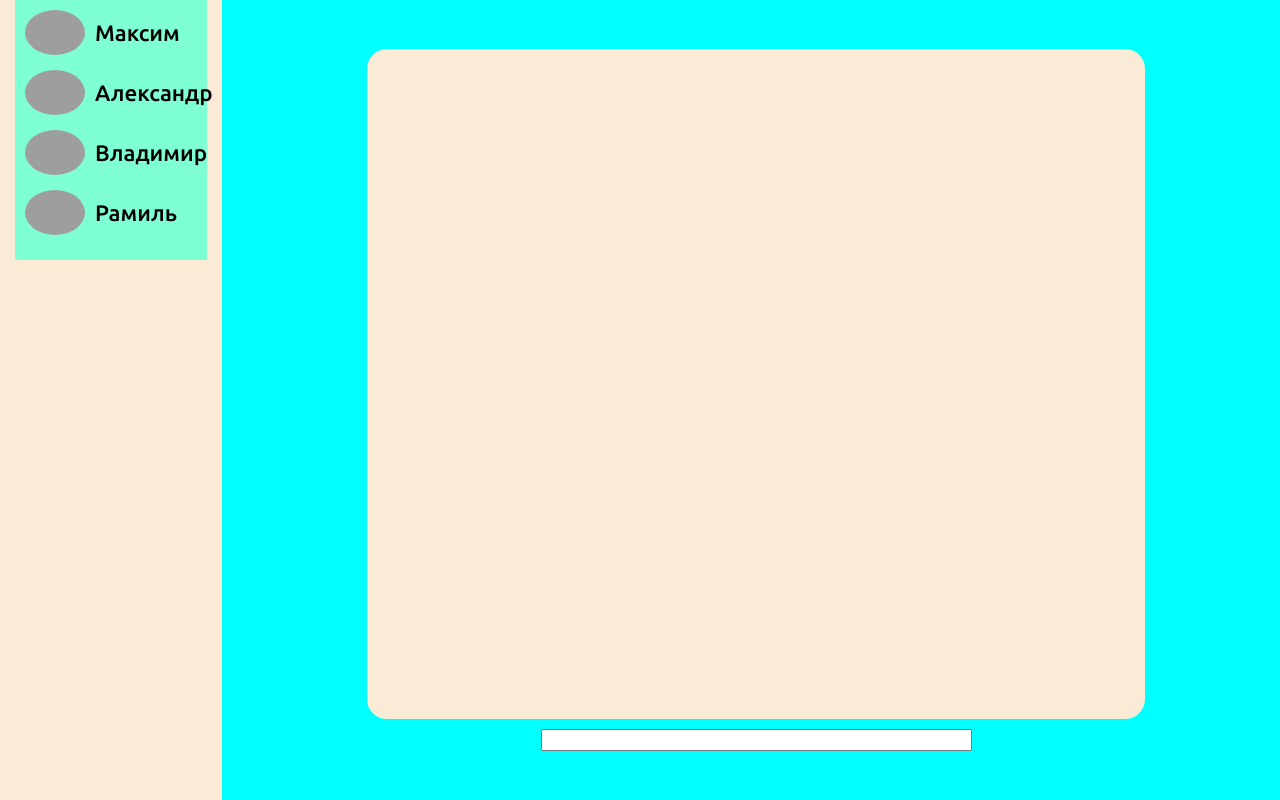
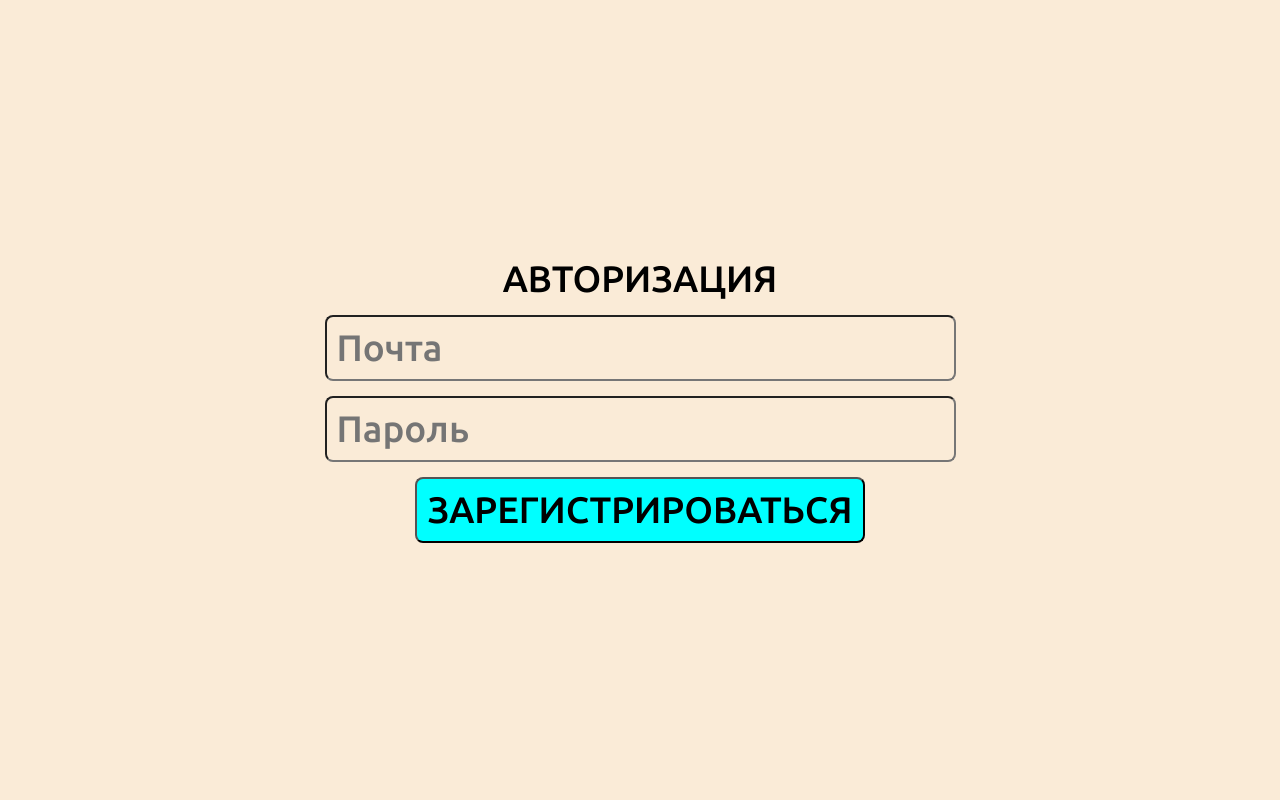
Before and after one commit to Nakonechnyi-Maksim/chat_react-node_sequelize_nginx, a React (Create React App) app in the folder frontend/: page /msg in a window 1280 px wide. Built offline with nearby package versions, Linux system fonts and the light colour scheme; grey boxes are pictures that could not be loaded; the HTML template or start-up script is replaced by a standard one.

Commit message:
Ты че мне мозг ебешь

```diff
--- a/frontend/src/App.js
+++ b/frontend/src/App.js
@@ -1,14 +1,22 @@
 import "./App.css";
 import { BrowserRouter as Router } from "react-router-dom";
+import { useState } from "react";
 import AppRouter from "./router/appRouter";
 import Layout from "./Layout";
+import RegPage from "./pages/RegPage";
 
 function App() {
+  const [isAuth, setIsAuth] = useState(false);
+
   return (
     <Router>
-      <Layout>
-        <AppRouter />
-      </Layout>
+      {isAuth ? (
+        <Layout>
+          <AppRouter />
+        </Layout>
+      ) : (
+        <RegPage />
+      )}
     </Router>
   );
 }
--- a/frontend/src/pages/MessagePage.js
+++ b/frontend/src/pages/MessagePage.js
@@ -1,4 +1,4 @@
-import { useState } from "react";
+import { useState, useEffect, useRef } from "react";
 import MessageWrapper from "../wrapper/MessageWrapper";
 
 import "./MessagePage.css";
@@ -6,6 +6,11 @@ import "./MessagePage.css";
 export default function Message() {
   const [val, setVal] = useState("");
   const [msgs, setMsgs] = useState([]);
+  const lastRef = useRef(null);
+
+  useEffect(() => {
+    lastRef.current?.lastElementChild?.scrollIntoView();
+  }, [msgs]);
 
   function displayMessage(msg) {
     setMsgs([...msgs, msg]);
@@ -25,7 +30,7 @@ export default function Message() {
   return (
     <div className="mainBlockMessage">
       <div className="viewPortMessage">
-        <div className="displayMessage">
+        <div ref={lastRef} className="displayMessage">
           {msgs.map((el) => (
             <MessageWrapper>{el}</MessageWrapper>
           ))}
--- /dev/null
+++ b/frontend/src/pages/RegPage.css
@@ -0,0 +1,38 @@
+.mainAuthBlock {
+  font-size: 2.3em;
+  display: flex;
+  align-items: center;
+  justify-content: center;
+  background-color: antiquewhite;
+  width: 100vw;
+  height: 100vh;
+}
+
+h1 {
+  text-transform: uppercase;
+}
+
+.authWrapper {
+}
+
+.formAuthWrapper {
+  display: flex;
+  flex-direction: column;
+  align-items: center;
+  gap: 15px;
+}
+
+.inputEmail,
+.inputPass {
+  background: none;
+  outline: none;
+  border-radius: 8px;
+  padding: 10px;
+}
+
+.btnAuth {
+  text-transform: uppercase;
+  background-color: aqua;
+  border-radius: 8px;
+  padding: 10px;
+}
--- /dev/null
+++ b/frontend/src/pages/RegPage.js
@@ -0,0 +1,17 @@
+import { useEffect, useState } from "react";
+import "./RegPage.css";
+
+export default function AuthPage() {
+  return (
+    <div className="mainAuthBlock">
+      <div className="authWrapper">
+        <div className="formAuthWrapper">
+          <h1>Авторизация</h1>
+          <input type="email" className="inputEmail" placeholder="Почта" />
+          <input type="password" className="inputPass" placeholder="Пароль" />
+          <button className="btnAuth">Зарегистрироваться</button>
+        </div>
+      </div>
+    </div>
+  );
+}
--- a/frontend/src/router/appRouter.js
+++ b/frontend/src/router/appRouter.js
@@ -1,12 +1,12 @@
 import { Route, Routes } from "react-router-dom";
 import ProfilePage from "../pages/ProfilePage";
-import Message from "../pages/MessagePage";
+import MessagePage from "../pages/MessagePage";
 
 export default function AppRouter() {
   return (
     <Routes>
       <Route path="/prof" element={<ProfilePage />} />
-      <Route path="/msg" element={<Message />} />
+      <Route path="/msg" element={<MessagePage />} />
     </Routes>
   );
 }
--- a/frontend/src/wrapper/MessageWrapper.css
+++ b/frontend/src/wrapper/MessageWrapper.css
@@ -5,7 +5,7 @@
 
 .msg {
   background-color: white;
-  max-width: 20vw;
+  max-width: 25vw;
   word-break: break-all;
   margin-bottom: 10px;
   padding: 5px;
```
Also changed, not shown: 1 other file (tests, documents, lock files or other folders).
